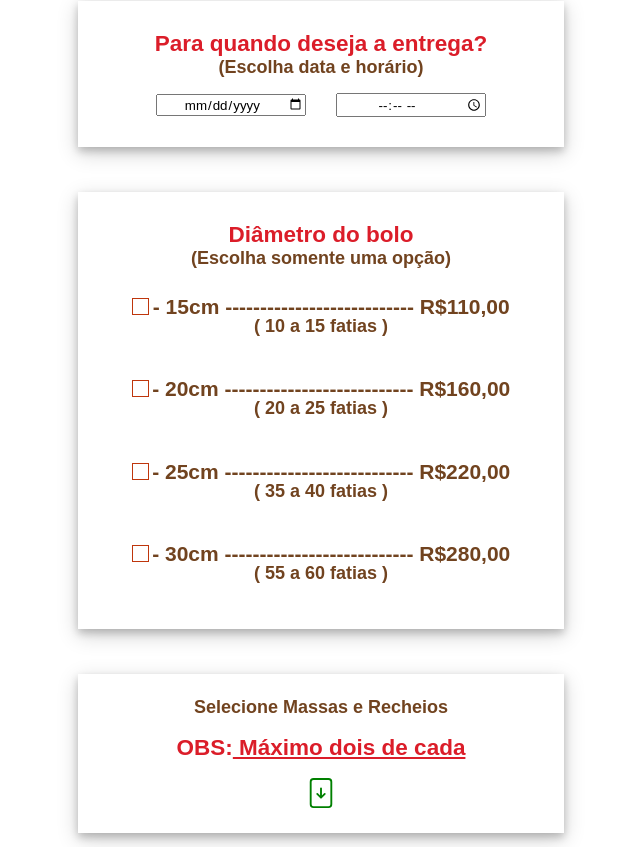
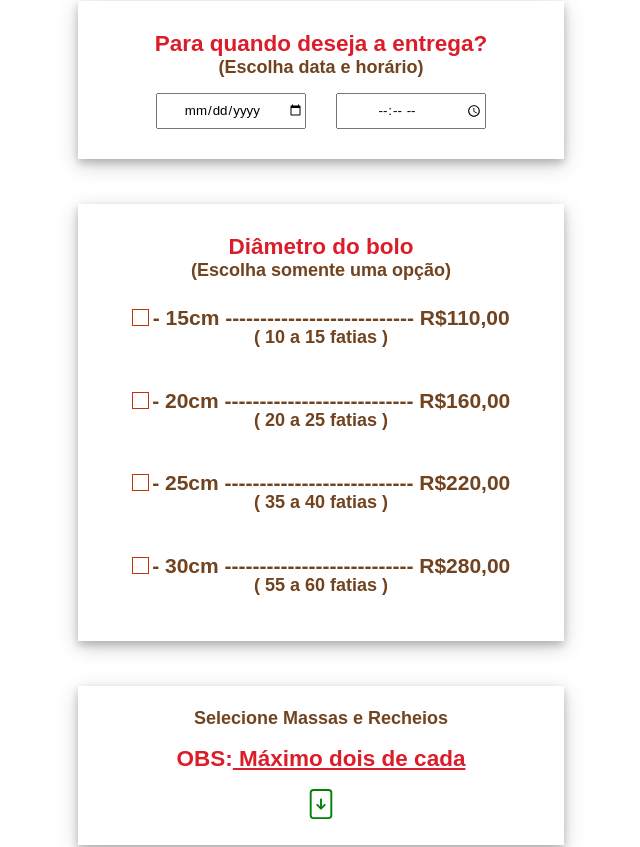
Before and after one commit to Ricardo-1991/jeisle-cakes-form, a React (Vite) app: page / in a window 1280 px wide. Shown: the part 1173-2020 px from the top of the page, without its empty margins (319-959 px from the left). Built offline with nearby package versions, Linux system fonts and the light colour scheme.

Commit message:
ajustando inputs date e time

```diff
--- a/src/components/Form/FormStyle.css
+++ b/src/components/Form/FormStyle.css
@@ -88,6 +88,10 @@ input[type="time"] {
   margin-left: 2rem;
   width: 10rem;
   text-align: center;
+}
+
+input[type="time"], input[type="date"]{
+  height: 2.375rem;
 }
 
 .form-section-input-top {
```
